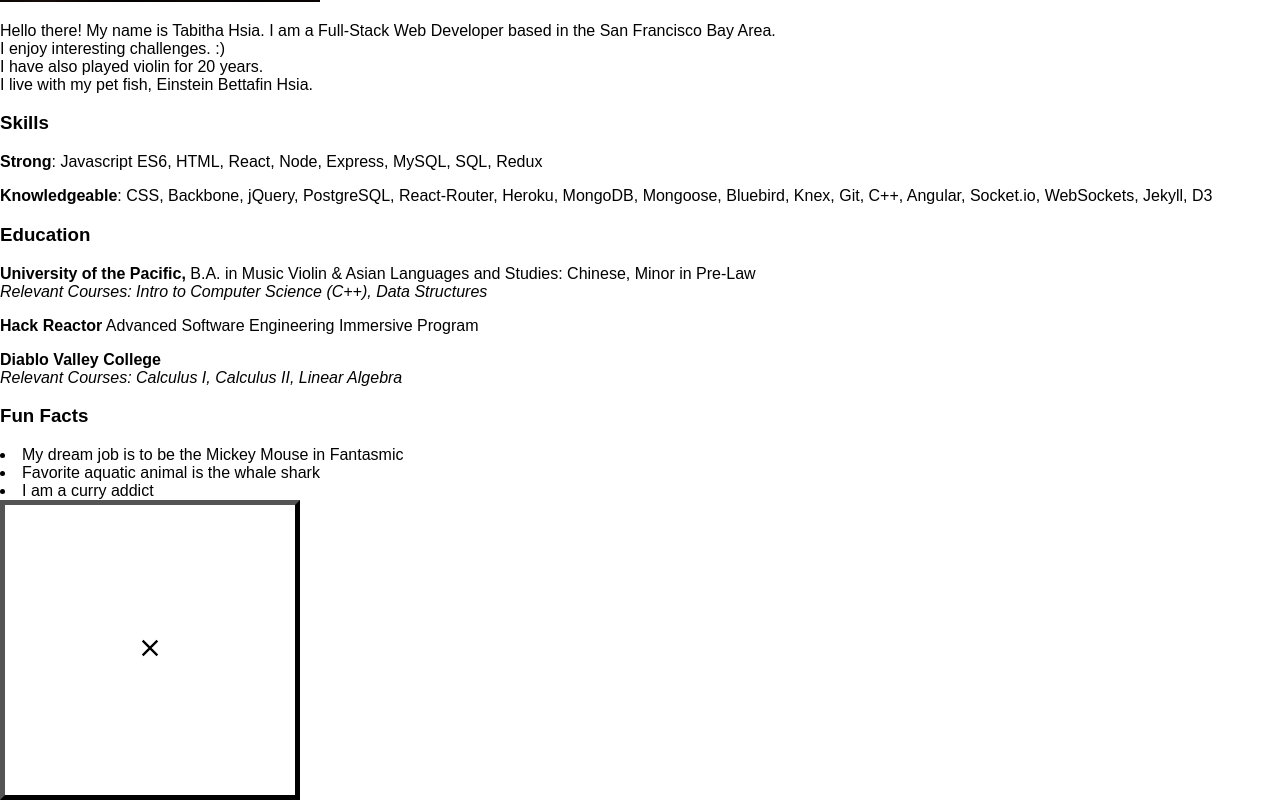
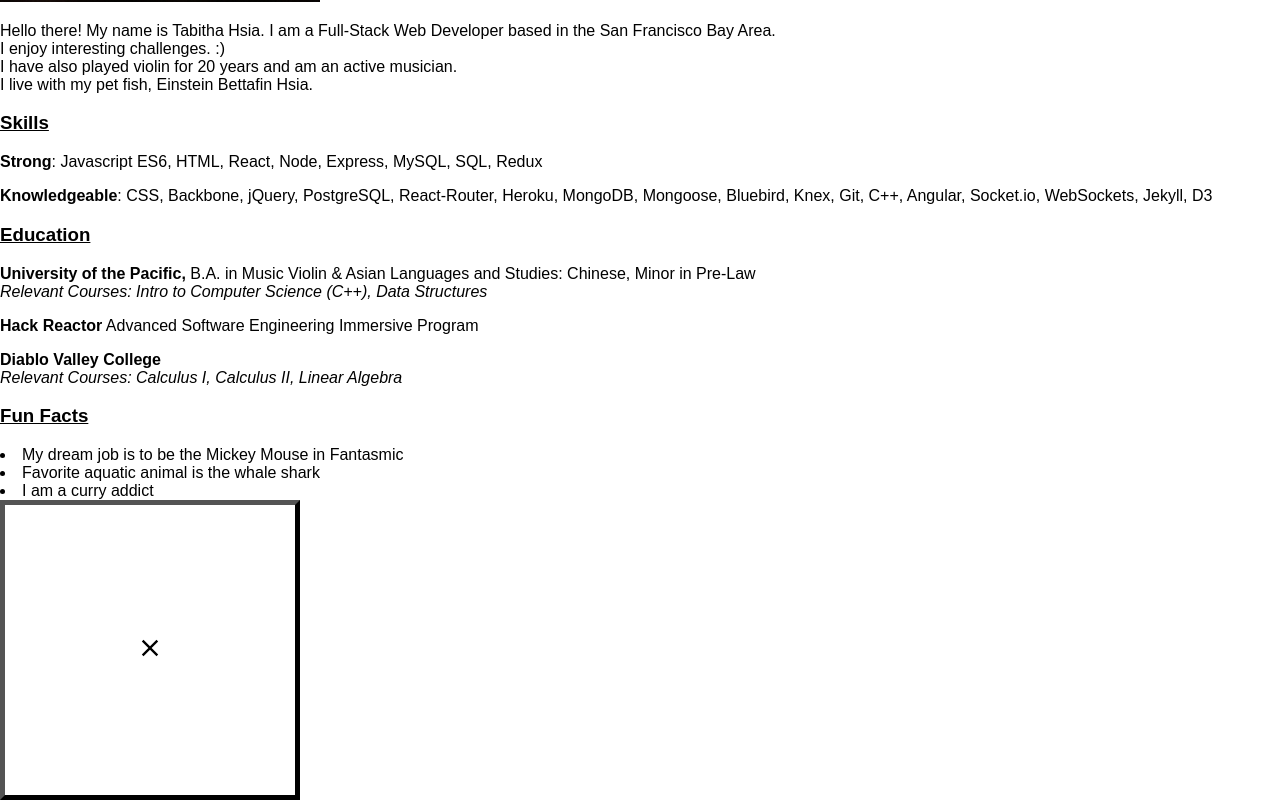
Before and after one commit to tabithahsia/Portfolio, a React (Create React App) app: page / in a window 1280 px wide. Both pictures are taken after a click on the button "About". Shown: the part 850-1650 px from the top of the page. Built offline with nearby package versions, Linux system fonts and the light colour scheme.

Commit message:
update styling

```diff
--- a/src/Components/About.jsx
+++ b/src/Components/About.jsx
@@ -21,15 +21,15 @@ class About extends React.Component {
           <br></br>
           I enjoy interesting challenges. :)
           <br></br>
-          I have also played violin for 20 years.
+          I have also played violin for 20 years and am an active musician.
           <br></br>
           I live with my pet fish, Einstein Bettafin Hsia.
         </p>
-        <h3> Skills </h3>
+        <h3 id="about"> Skills </h3>
         <p><strong>Strong</strong>: Javascript ES6, HTML, React, Node, Express, MySQL, SQL, Redux </p>
         <p><strong>Knowledgeable</strong>: CSS, Backbone, jQuery, PostgreSQL, React-Router, Heroku, MongoDB, Mongoose, Bluebird, Knex, Git, C++, Angular, Socket.io, WebSockets, Jekyll, D3</p>
 
-        <h3> Education </h3>
+        <h3 id="about"> Education </h3>
         <p><strong>University of the Pacific, </strong>  B.A. in Music Violin & Asian Languages and Studies: Chinese, Minor in Pre-Law
           <br></br>
           <span id="italicize">Relevant Courses: Intro to Computer Science (C++), Data Structures</span>
@@ -40,7 +40,7 @@ class About extends React.Component {
         <span id="italicize">Relevant Courses: Calculus I, Calculus II, Linear Algebra</span>
         </p>
 
-        <h3>Fun Facts</h3>
+        <h3 id="about">Fun Facts</h3>
         <li>My dream job is to be the Mickey Mouse in Fantasmic</li>
         <li>Favorite aquatic animal is the whale shark</li>
         <li>I am a curry addict</li>
--- a/src/styles.css
+++ b/src/styles.css
@@ -19,9 +19,28 @@ h1 {
   text-indent: 1.5%;
 }
 
+/*h1[data-descr]:hover::after {
+  content: attr(data-descr);
+  position: absolute;
+  left: 0;
+  top: 24px;
+  min-width: 200px;
+  border: 1px #aaaaaa solid;
+  border-radius: 10px;
+  background-color: #ffffcc;
+  padding: 12px;
+  color: #000000;
+  font-size: 14px;
+  z-index: 1;
+}*/
+
 h2#header {
   font-family: 'Roboto Mono', monospace;
   text-indent: 3%;
+}
+
+h3#about {
+  text-decoration: underline;
 }
 a {
     margin: 10px;
```
